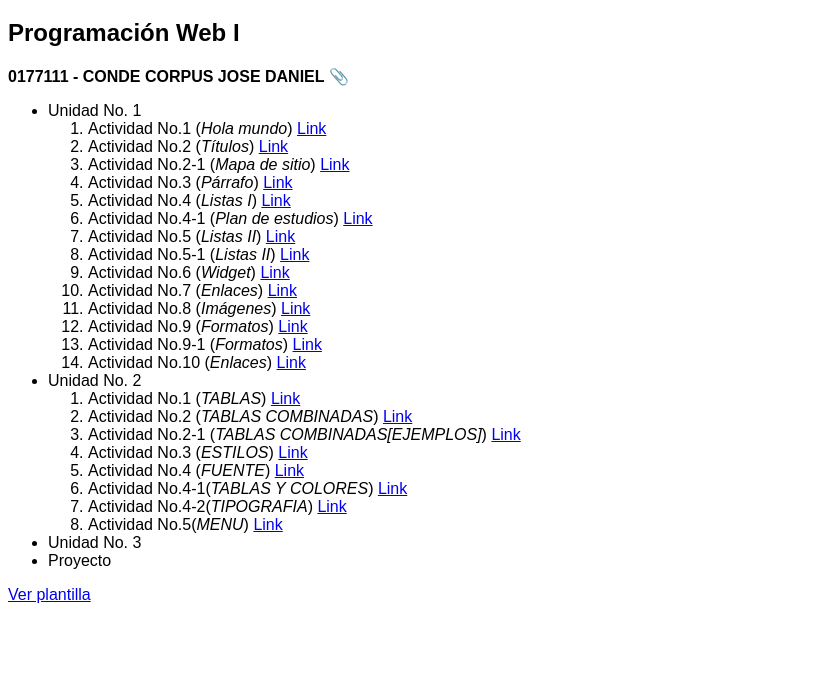
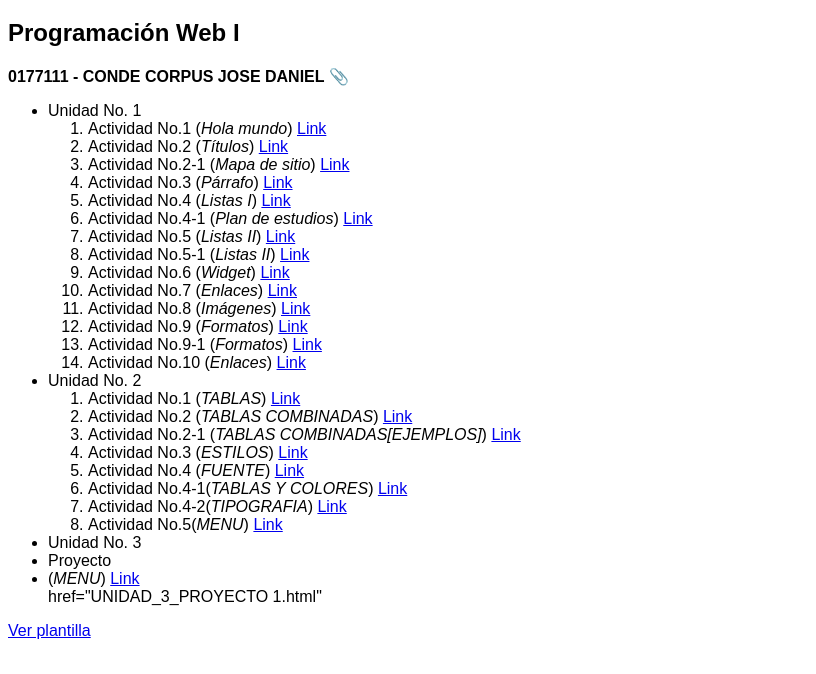
Before and after one commit to CONDE-2207/CONDE-2207.github.io, a plain HTML site: page portafolio.html in a window 1280 px wide. Shown: the part 62-736 px from the top of the page, without its empty margins (0-816 px from the left). Drawn offline with Linux system fonts and the light colour scheme.

Commit message:
Update portafolio.html

```diff
--- a/portafolio.html
+++ b/portafolio.html
@@ -59,6 +59,8 @@
             </ol>
          </li>
         <li>Proyecto</li>
+         <li>(<em>MENU</em>) <a href=" UNIDAD_2_ACTIVIDAD_5_.html">Link</a></li>
+        href="UNIDAD_3_PROYECTO 1.html"
             </ol>
          </li>
     </ul>
```
